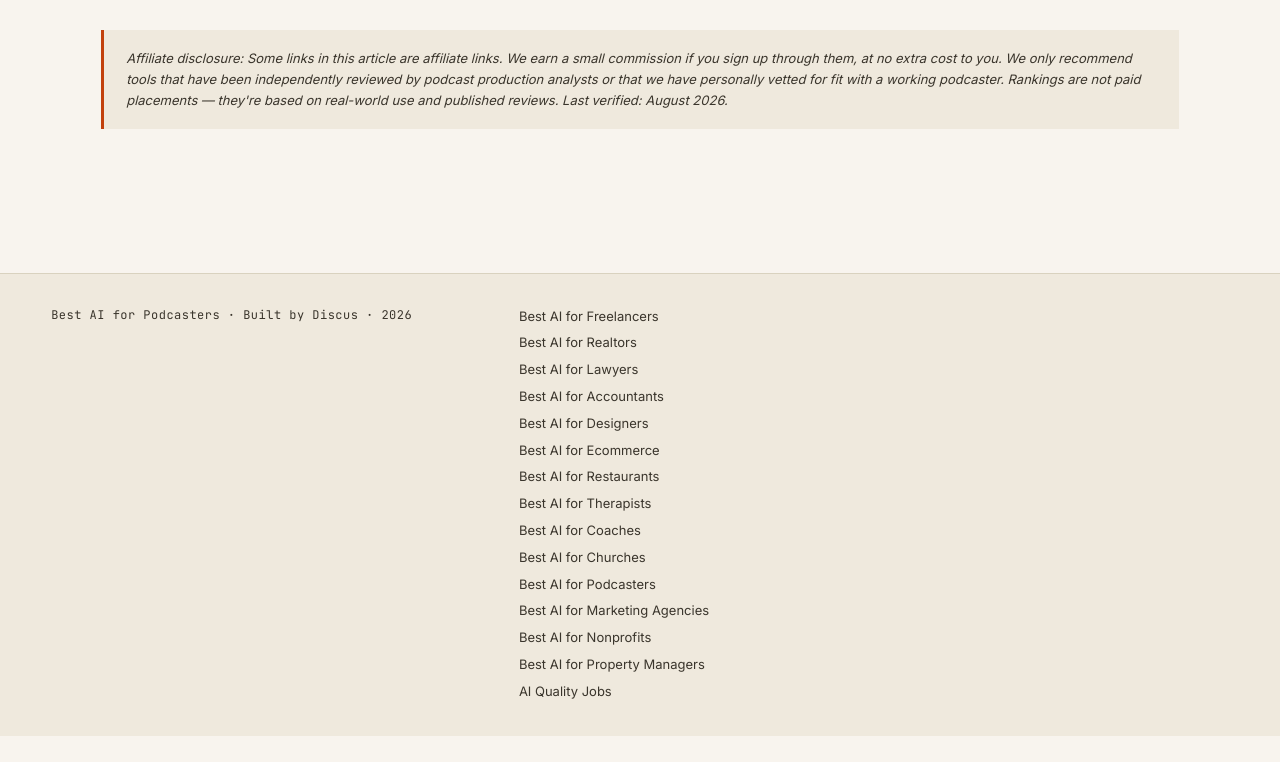
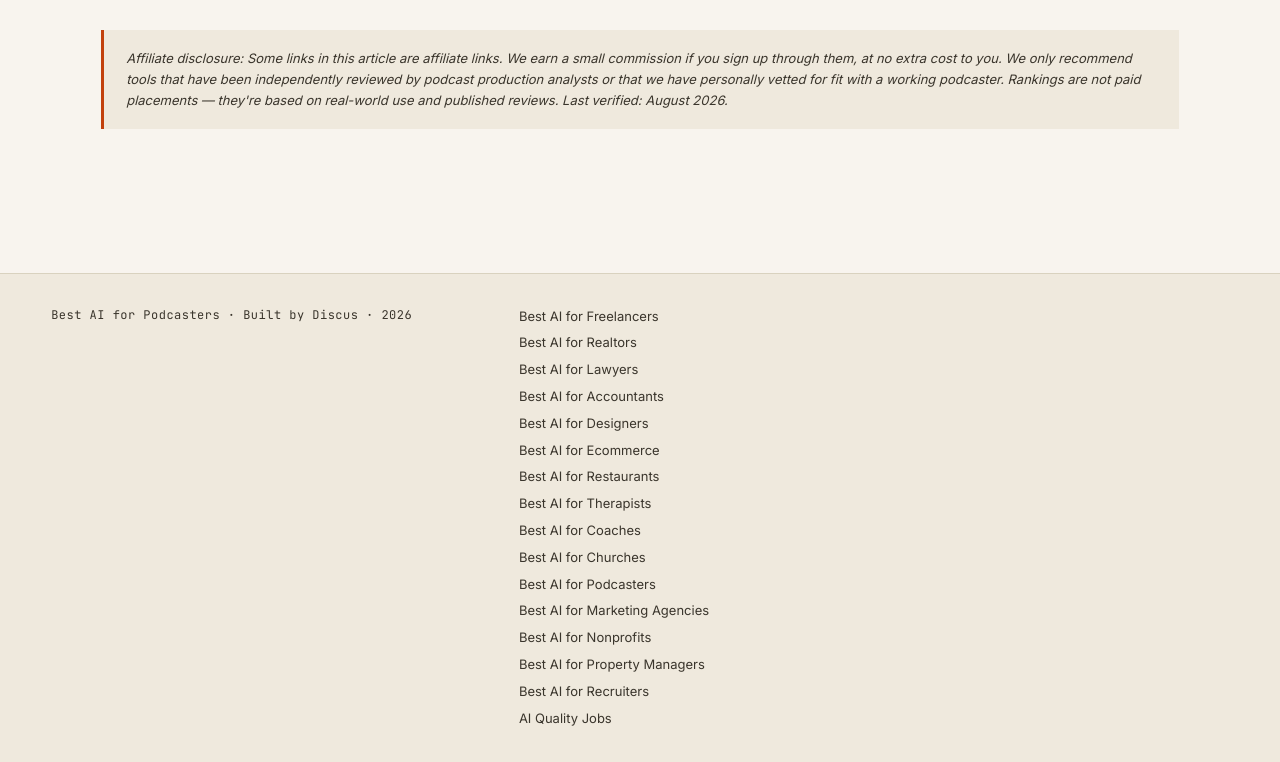
Before and after one commit to aldow3n-a11y/best-ai-podcasters, a plain HTML site: page index.html in a window 1280 px wide. Shown: the part 10066-10828 px from the top of the page. Before the commit the page ends 10802 px from the top, so only its background shows below. Drawn offline with Linux system fonts and the light colour scheme.

Commit message:
Cross-link: add Best AI for Recruiters

```diff
--- a/index.html
+++ b/index.html
@@ -590,6 +590,7 @@ Affiliate disclosure: Some links in this article are affiliate links. We earn a
 <a href="https://aldow3n-a11y.github.io/best-ai-marketing-agencies/">Best AI for Marketing Agencies</a>
 <a href="https://aldow3n-a11y.github.io/best-ai-nonprofits/">Best AI for Nonprofits</a>
 <a href="https://aldow3n-a11y.github.io/best-ai-property-managers/">Best AI for Property Managers</a>
+<a href="https://aldow3n-a11y.github.io/best-ai-recruiters/">Best AI for Recruiters</a>
 <a href="https://aldow3n-a11y.github.io/ai-quality-jobs/">AI Quality Jobs</a>
 </div>
 </div>
```
